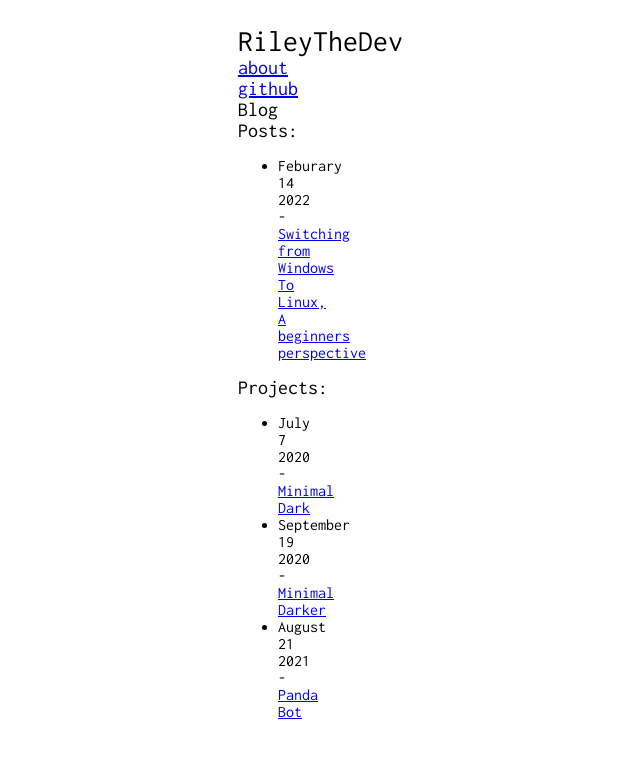
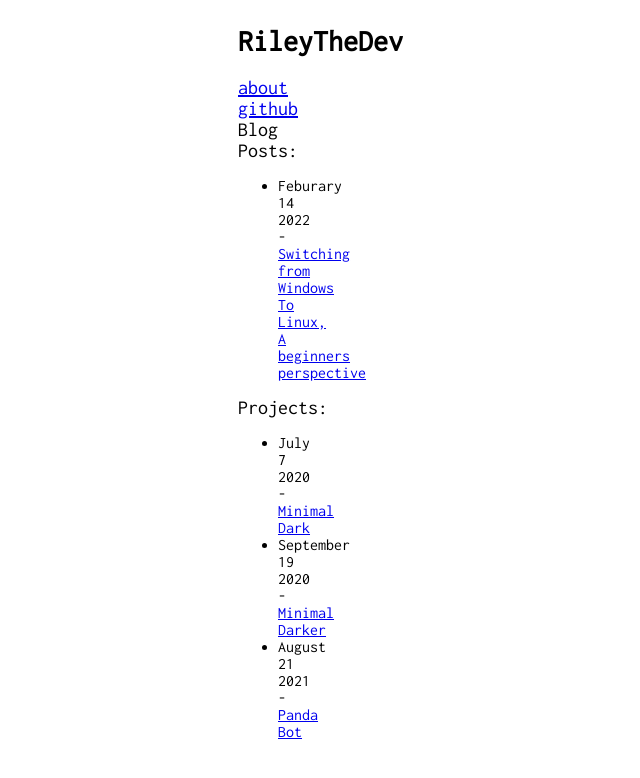
Before and after one commit to RileyTheDev/RileyTheDev.github.io, a plain HTML site: page index.html in a window 1280 px wide. Shown: the whole page, without its empty margins (362-1002 px from the left). Drawn offline with Linux system fonts and the light colour scheme.

Commit message:
Update index.html

```diff
--- a/index.html
+++ b/index.html
@@ -17,7 +17,7 @@
 
         <div class="header">
 
-        <span style="font-size: 30px;">RileyTheDev             </span> <span
+        <h1 style="font-size: 30px;">RileyTheDev             </h1> <span
 
 style="font-size: 20px;"><a href="https://rileythedev.github.io/about">about</a>  <a href="https://github.com/RileyTheDev">github</a></span>
 
```
